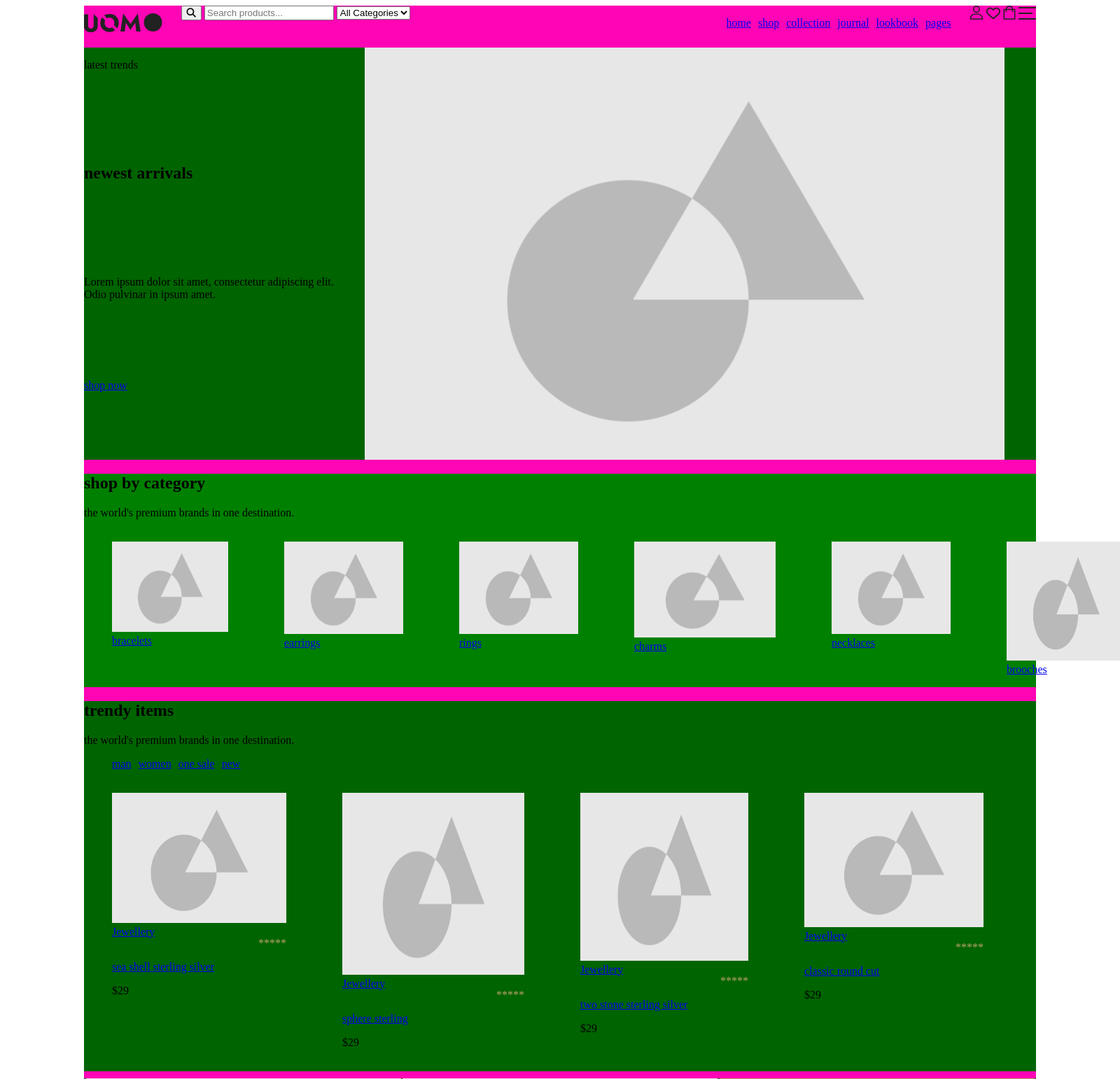
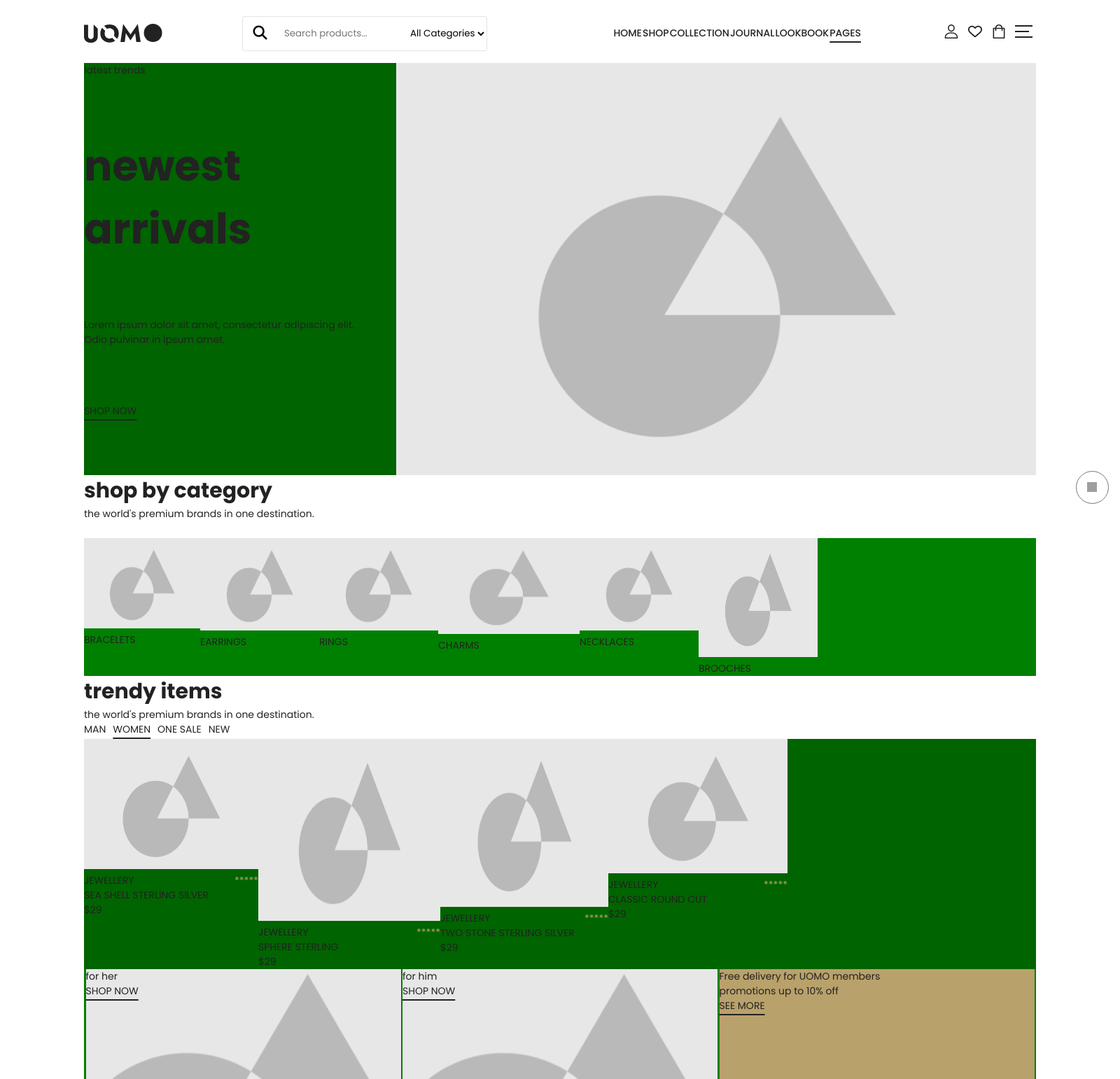
Before and after one commit to tijndk/codecrashers-testing, a PHP site: page / in a window 1600 px wide. Shown: the top 1542 px of the page at 70% size. Run offline with PHP 8.4, Linux system fonts and the light colour scheme; some libraries are stand-ins or nearby versions; grey boxes are pictures that could not be loaded.

Commit message:
header af

```diff
--- a/CSS/Eindopdracht/css/general.css
+++ b/CSS/Eindopdracht/css/general.css
@@ -1,7 +1,44 @@
-/* * {
+* {
     margin: 0;
     padding: 0;
-} */
+}
+
+/* variabelen */
+:root {
+    --searchbar-border: 1px solid #E4E4E4;
+    --background-color-one: #ffffff;
+}
+
+/* font voor de hele pagina */
+body {
+    font-family: "Poppins", sans-serif;
+    font-size: 14px;
+    color: #222222;
+}
+
+h1 {
+    font-size: 60px;
+}
+h2 {
+    font-size: 30px;
+}
+
+ul {
+    list-style-type: none;
+}
+
+/* alle tekst linkjes zijn niet blauw meer met underline */
+a {
+    text-decoration: none;
+    text-transform: uppercase;
+    color: #222222;
+}
+
+.active {
+    text-decoration: underline;
+    text-underline-offset: 7px;
+    text-decoration-thickness: 2px;
+}
 
 div#container {
     max-width: 85vw;    /* check of dit responsive is!! */
@@ -17,22 +54,85 @@ div#container > section {
 }
 
 /* Het gedeelte van de header */
+header {
+    height: 90px;
+    background-color: var(--background-color-one);
+}
 header > div {
     display: flex;
     flex-direction: row;
     justify-content: space-between;
+
+    position: relative;
+    top: 25%;
 }
 header > div > nav {
-    width: 1100px;      /* maak responsive!!! */
+    width: 65%;
     display: flex;
     flex-direction: row;
     justify-content: space-between;
 }
+
+nav.menu > form {
+    display: flex;
+
+    background-color: var(--background-color-one);
+}
+
+nav.menu button:first-of-type {
+    font-size: 20px;
+    height: 50px;
+    width: 50px;
+
+    cursor: pointer;
+
+    border: var(--searchbar-border);
+    border-right: none;
+    border-top-left-radius: 4px;
+    border-bottom-left-radius: 4px;
+    background-color: var(--background-color-one);
+}
+nav.menu input[name="search"] {
+    font-family: "Poppins", sans-serif;
+    height: 48px;
+    width: 11vw;
+    padding-left: 10px;
+
+    border: var(--searchbar-border);
+    border-left: none;
+    border-right: none;
+    background-color: var(--background-color-one);
+}
+nav.menu select[name="categories"] {
+    font-family: "Poppins", sans-serif;
+    height: 50px;
+
+    border: var(--searchbar-border);
+    border-left: none;
+    border-top-right-radius: 4px;
+    border-bottom-right-radius: 4px;
+    background-color: var(--background-color-one);
+}
+
 header > div > nav > ul {
+    width: 40%;
+    font-weight: 500;
+
     display: flex;
     flex-direction: row;
-    list-style-type: none;
-    gap: 10px;
+    justify-content: space-between;
+    align-items: center;
+}
+
+div.icons {
+    width: 10%;
+
+    display: flex;
+    justify-content: space-between;
+    align-items: center;
+}
+div.icons img {
+    padding: 5px;
 }
 
 
@@ -74,7 +174,6 @@ article#category > section {
 article#trendy > header > ul {
     display: flex;
     flex-direction: row;
-    list-style-type: none;
     gap: 10px;      /* haal dit later weg wanneer je * margin aan hebt gezet */
 }
 
@@ -191,3 +290,22 @@ div#instagram-gallery > img:nth-of-type(4) {
 div#instagram-gallery > img:last-of-type {
     grid-area: pic-5;
 }
+
+
+/* De "back to top" knop */
+#back-to-top {
+    width: 45px;        /* maak responsive */
+    height: 45px;
+
+    position: fixed;
+    bottom: 10%;
+    right: 1%;
+
+    border: 1px solid #767676;
+    border-radius: 50%;
+    background-color: #ffffff;
+}
+
+#back-to-top img[alt="back-to-top"] {
+    padding: 15px;
+}
--- a/CSS/Eindopdracht/index.html
+++ b/CSS/Eindopdracht/index.html
@@ -10,6 +10,10 @@
         <link rel="stylesheet" href="css/general.css">
         <!-- koppeling met fontawesome -->
         <script src="https://kit.fontawesome.com/72b6362755.js" crossorigin="anonymous"></script>
+        <!-- koppeling met google fonts -->
+        <link rel="preconnect" href="https://fonts.googleapis.com">
+        <link rel="preconnect" href="https://fonts.gstatic.com" crossorigin>
+        <link href="https://fonts.googleapis.com/css2?family=Lora:ital,wght@0,400..700;1,400..700&family=Poppins:ital,wght@0,100;0,200;0,300;0,400;0,500;0,600;0,700;0,800;0,900;1,100;1,200;1,300;1,400;1,500;1,600;1,700;1,800;1,900&display=swap" rel="stylesheet">
     </head>
     <body>
         <div id="container">
@@ -48,17 +52,17 @@
                 </div>
             </header>
             <section>
-                <div id="slider" style="background-color: darkgreen; margin:10px 0;">
+                <div id="slider" style="background-color: darkgreen;">
                     <p>latest trends</p>
                     <h1>newest arrivals</h1>
                     <p>
                         Lorem ipsum dolor sit amet, consectetur adipiscing elit.<br>
                         Odio pulvinar in ipsum amet.
                     </p>
-                    <a href="#" target="_self">shop now</a>
+                    <a href="#" target="_self" class="active">shop now</a>
                     <img src="images/placeholder.png" alt="placeholder">
                 </div>
-                <article id="category" style="background-color: green; margin:10px 0;">
+                <article id="category" style="background-color: green;">
                     <header>
                         <h2>shop by category</h2>
                         <p>the world's premium brands in one destination.</p>
@@ -102,13 +106,13 @@
                         </figure>
                     </section>
                 </article>
-                <article id="trendy" style="background-color: darkgreen; margin:10px 0;">
+                <article id="trendy" style="background-color: darkgreen;">
                     <header>
                         <h2>trendy items</h2>
                         <p>the world's premium brands in one destination.</p>
                         <ul>
                             <li><a href="#" target="_self">man</a></li>
-                            <li><a href="#" target="_self">women</a></li>
+                            <li class="active"><a href="#" target="_self">women</a></li>
                             <li><a href="#" target="_self">one sale</a></li>
                             <li><a href="#" target="_self">new</a></li>
                         </ul>
@@ -156,31 +160,31 @@
                         </figure>
                     </section>
                 </article>
-                <div id="banner" style="background-color:green; margin: 10px 0;">
+                <div id="banner" style="background-color:green;">
                     <div>
                         <p>for her</p>
-                        <a href="#" target="_self">shop now</a>
+                        <a href="#" target="_self" class="active ">shop now</a>
                     </div>
                     <div>
                         <p>for him</p>
-                        <a href="#" target="_self">shop now</a>
+                        <a href="#" target="_self" class="active ">shop now</a>
                     </div>
                     <div>
                         <p>Free delivery for UOMO members</p>
                         <p>promotions up to 10% off</p>
-                        <a href="#" target="_self">see more</a>
+                        <a href="#" target="_self" class="active">see more</a>
                     </div>
                 </div>
-                <div id="weekdeal" style="background-color: darkgreen; margin: 10px 0;">
+                <div id="weekdeal" style="background-color: darkgreen;">
                     <p>deal of the week</p>
                     <h1>summer collection</h1>
-                    <a href="#" target="_self">shop now</a>
+                    <a href="#" target="_self" class="active">shop now</a>
                     <p id="timer">
                         <span>05</span> : <span>07</span> : <span>09</span> : <span>03</span>
                     </p>
                     <img src="images/placeholder.png" width="678" height="529" alt="placeholder">
                 </div>
-                <article id="best-selling" style="background-color: green; margin:10px 0;">
+                <article id="best-selling" style="background-color: green;">
                     <header>
                         <h2>best selling</h2>
                         <p>the world's premium brands in one destination.</p>
@@ -228,7 +232,7 @@
                         </figure>
                     </section>
                 </article>
-                <div id="icons" style="background-color: darkgreen; margin: 10px 0;">
+                <div id="icons" style="background-color: darkgreen;">
                     <div>
                         <img src="images/007-shipping_image.svg" alt="shipping">
                         <figcaption>
@@ -251,7 +255,7 @@
                         </figcaption>
                     </div>
                 </div>
-                <div id="instagram-gallery" style="background-color: green; margin: 10px 0;">
+                <div id="instagram-gallery" style="background-color: green;">
                     <section>
                         <h2><a href="https://www.instagram.com">#Uomostyle</a></h2>
                         <p>Lorem ipsum dolor sit amet, consectetur adipiscing elit. Phasellus sed maecenas a, massa odio est pellentesque sodales.</p>
@@ -286,7 +290,7 @@
                         <h3>company</h3>
                         <ul>
                             <li><a href="#">About Us</a></li>
-                            <li><a href="#" class="active">Careers</a></li>
+                            <li><a href="#">Careers</a></li>
                             <li><a href="#">Affiliates</a></li>
                             <li><a href="#">Blog</a></li>
                             <li><a href="#">Contact Us</a></li>
@@ -343,8 +347,11 @@
                     </div>
                 </div>
             </footer>
+            <div id="back-to-top">
+                <a href="#container">
+                    <img src="images/012-back_top.svg" alt="back-to-top" width="14px" height="14px">
+                </a>
+            </div>
         </div>
     </body>
 </html>
-
-<!-- VOEG "BACK TO TOP" KNOP TOE!! -->
```
